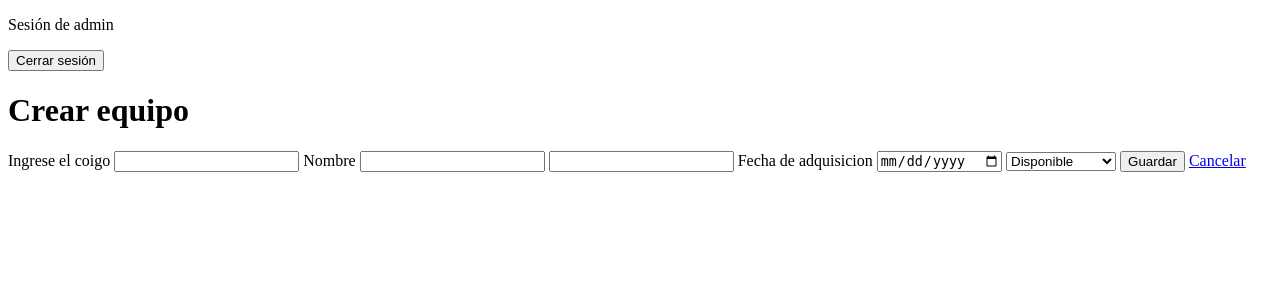
After one commit to VemaFest/Victor-Exa2, a Laravel app: page /equipos/crear in a window 1280 px wide. The commit adds this page. Shown: the top 300 px of the page. Run offline with Laravel 12, Linux system fonts and the light colour scheme; a user stored in the database is signed in; data comes from the database, SQL or seed files in the repository.

Commit message:
Crear Registros

```diff
--- a/app/Http/Controllers/EquipoController.php
+++ b/app/Http/Controllers/EquipoController.php
@@ -1,6 +1,8 @@
 <?php
 namespace App\Http\Controllers;
 use App\Models\Equipo;
+use Illuminate\Http\Request;
+
 
 class EquipoController extends Controller
 {
@@ -9,4 +11,27 @@ class EquipoController extends Controller
         $equipos = Equipo::orderBy('id')->get();
         return view('equipos.index', ['equipos' => $equipos]);
     }
+    public function create()
+    {
+        return view('equipos.create');
+    }
+    public function store(Request $request)
+    {
+        $datos = $request->validate([
+        'codigo' => ['required', 'regex:/^[0-9]{30}$/',
+        'unique:equipos,codigo'],
+        'nombre' => ['required', 'string', 'max:100'],
+        'marca' => ['required', 'string', 'max:80'],
+        'fecha_adquisicion' => ['required', 'date',
+        'before_or_equal:today'],
+        ]);
+        $equipo = new Equipo();
+        $equipo->codigo = $datos['codigo'];
+        $equipo->nombre = $datos['nombre'];
+        $equipo->marca = $datos['marca'];
+        $equipo->fecha_adquisicion = $datos['fecha_adquisicion'];
+        $equipo->save();
+        return redirect()->route('equipos.index')
+        ->with('exito', 'Equipo creado correctamente.');
+    }
 }
--- /dev/null
+++ b/resources/views/equipos/create.blade.php
@@ -0,0 +1,25 @@
+@extends('layouts.app')
+@section('contenido')
+<h1>Crear equipo</h1>
+<form method="POST" action="{{ route('equipos.store') }}">
+    @csrf
+    <label for="codigo">Ingrese el coigo</label>
+    <input id="codigo" name="codigo" type="text" maxlength="30"
+        pattern="[0-9]{30}" value="{{ old('codigo') }}" required>
+    <label for="nombre">Nombre</label>
+    <input id="nombre" name="nombre" type="text" maxlength="100"
+        value="{{ old('nombre') }}" required>
+    <input id="marca" name="marca" type="text" maxlength="80"
+        value="{{ old('marca') }}" required>
+    <label for="fecha_adquisicion">Fecha de adquisicion</label>
+    <input id="fecha_adquisicion" name="fecha_adquisicion" type="date"
+        value="{{ old('fecha_adquisicion') }}" required>
+    <select name="estado" id="estado">
+        <option value="Disponible">Disponible</option>
+        <option value="asignado">Asignado</option>
+        <option value="mantenimiento">Mantenimiento</option>
+    </select>
+    <button type="submit">Guardar</button>
+    <a href="{{ route('equipos.index') }}">Cancelar</a>
+</form>
+@endsection
--- a/resources/views/equipos/index.blade.php
+++ b/resources/views/equipos/index.blade.php
@@ -1,6 +1,7 @@
 @extends('layouts.app')
 @section('contenido')
-<h1>Equipos registradas</h1>
+<a href="{{ route('equipos.create') }}">Crear Equipo</a>
+<h1>Equipos registrados</h1>
 <table>
     <thead>
         <tr>
--- a/routes/web.php
+++ b/routes/web.php
@@ -6,12 +6,13 @@ use App\Http\Controllers\EquipoController;
 Route::get('/', function () {
 return redirect()->route('login');
 });
-
 Route::get('/login', [LoginController::class, 'create'])->name('login');
 Route::post('/login', [LoginController::class, 'store'])->middleware('throttle:6,1')->name('login.store');
 
 Route::middleware('auth')->group(function () {
     Route::get('/inicio', function () {return redirect()->route('equipos.index');})->name('inicio');
     Route::get('/equipos', [EquipoController::class, 'index'])->name('equipos.index');
+    Route::get('/equipos/crear', [EquipoController::class, 'create'])->name('equipos.create');
+    Route::post('/equipos', [EquipoController::class, 'store'])->name('equipos.store');
     Route::post('/logout', [LoginController::class, 'destroy'])->name('logout');
 });
```
